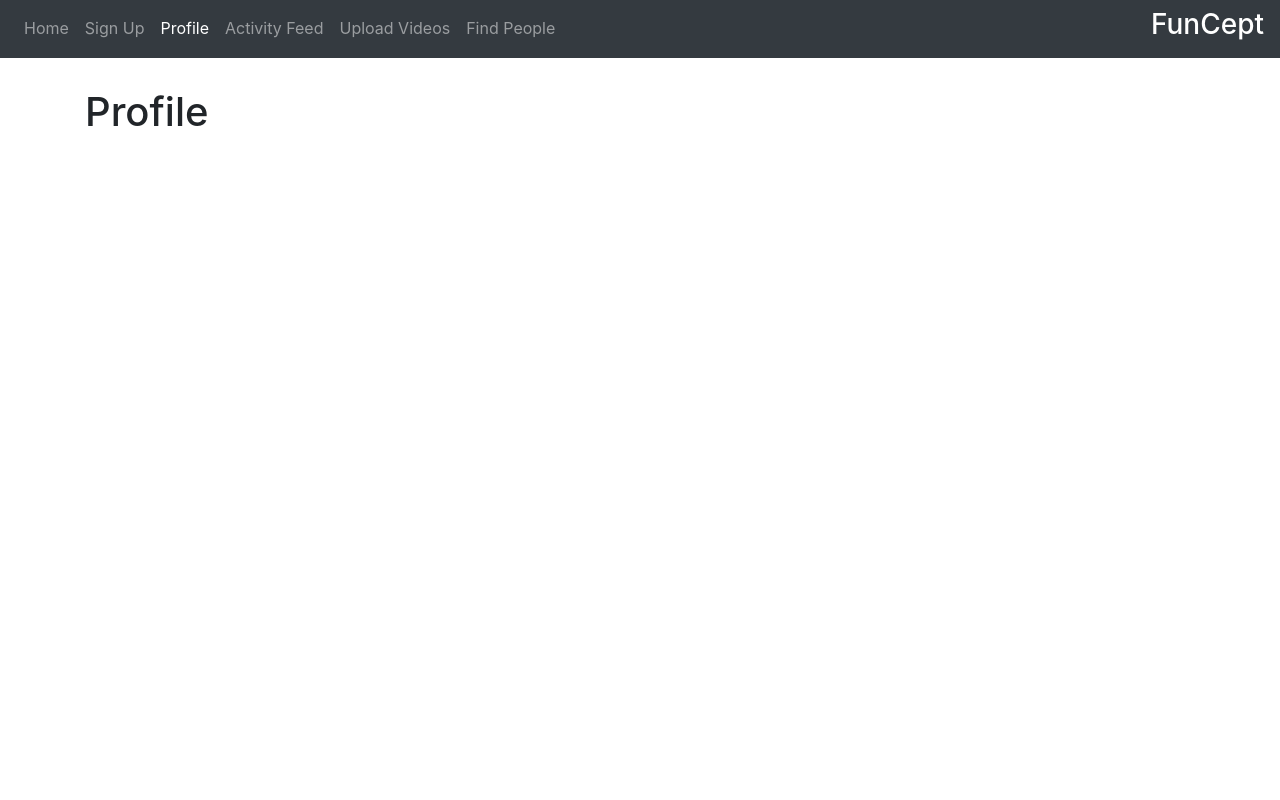
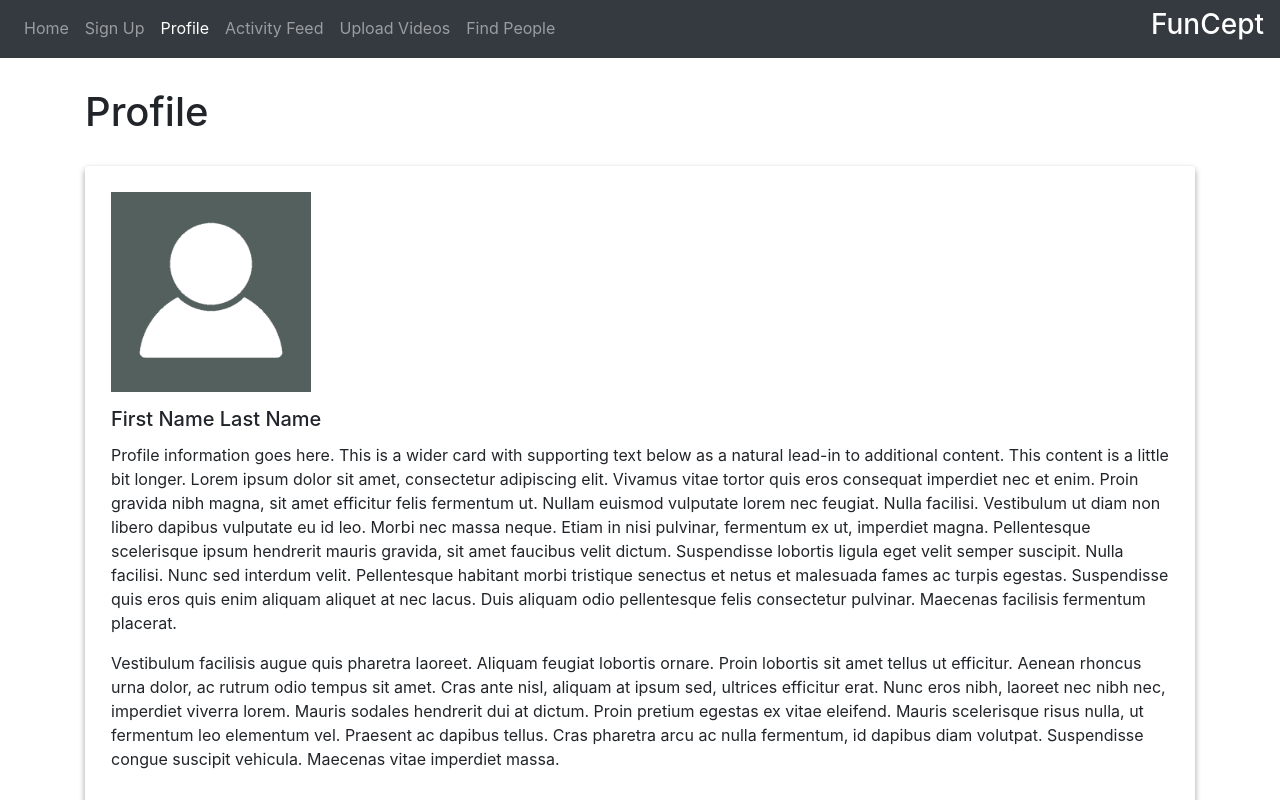
Before and after one commit to miteshmodi/funcept, a React (Create React App) app in the folder client/: page /profile in a window 1280 px wide. Shown: the top 800 px of the page. Built offline with nearby package versions, Linux system fonts and the light colour scheme.

Commit message:
added card placeholder for profile page

```diff
--- /dev/null
+++ b/client/src/components/ProfileCard/index.js
@@ -0,0 +1,25 @@
+import React from "react";
+import "./style.css";
+import ProfilePic from "./profile-pic.png";
+
+class ProfileCard extends React.Component {
+    constructor(props) {
+        super(props);
+        // initialize state here
+
+    }
+    render() {
+        return (
+            <div className="card w-100 h-100">
+                <div className="card-body">
+                    <img className="profilePic" src={ProfilePic} />
+                    <h5 className="card-title">First Name Last Name</h5>
+                    <p className="card-text">Profile information goes here. This is a wider card with supporting text below as a natural lead-in to additional content. This content is a little bit longer. Lorem ipsum dolor sit amet, consectetur adipiscing elit. Vivamus vitae tortor quis eros consequat imperdiet nec et enim. Proin gravida nibh magna, sit amet efficitur felis fermentum ut. Nullam euismod vulputate lorem nec feugiat. Nulla facilisi. Vestibulum ut diam non libero dapibus vulputate eu id leo. Morbi nec massa neque. Etiam in nisi pulvinar, fermentum ex ut, imperdiet magna. Pellentesque scelerisque ipsum hendrerit mauris gravida, sit amet faucibus velit dictum. Suspendisse lobortis ligula eget velit semper suscipit. Nulla facilisi. Nunc sed interdum velit. Pellentesque habitant morbi tristique senectus et netus et malesuada fames ac turpis egestas. Suspendisse quis eros quis enim aliquam aliquet at nec lacus. Duis aliquam odio pellentesque felis consectetur pulvinar. Maecenas facilisis fermentum placerat.</p>
+                    <p>Vestibulum facilisis augue quis pharetra laoreet. Aliquam feugiat lobortis ornare. Proin lobortis sit amet tellus ut efficitur. Aenean rhoncus urna dolor, ac rutrum odio tempus sit amet. Cras ante nisl, aliquam at ipsum sed, ultrices efficitur erat. Nunc eros nibh, laoreet nec nibh nec, imperdiet viverra lorem. Mauris sodales hendrerit dui at dictum. Proin pretium egestas ex vitae eleifend. Mauris scelerisque risus nulla, ut fermentum leo elementum vel. Praesent ac dapibus tellus. Cras pharetra arcu ac nulla fermentum, id dapibus diam volutpat. Suspendisse congue suscipit vehicula. Maecenas vitae imperdiet massa.</p>
+                </div>
+            </div>
+        );
+    }
+};
+
+export default ProfileCard;
--- /dev/null
+++ b/client/src/components/ProfileCard/style.css
@@ -0,0 +1,12 @@
+.alignLeft {
+    display: flex;
+}
+
+.cardContent {
+    justify-content: flex-start;
+}
+
+.profilePic {
+    width: 200px;
+    margin-bottom: 15px;
+}
--- a/client/src/pages/Profile.js
+++ b/client/src/pages/Profile.js
@@ -2,6 +2,7 @@ import React from "react";
 import Container from "../components/Container";
 import Row from "../components/Row";
 import Col from "../components/Col";
+import ProfileCard from "../components/ProfileCard";
 import "./style.css";
 
 function Profile() {
@@ -12,7 +13,7 @@ function Profile() {
           <Row>
             <Col size="md-12">
             <h1>Profile</h1>
-
+            <ProfileCard />
 
 
             </Col>
```
Also changed, not shown: client/src/components/ProfileCard/profile-pic.png (added).
